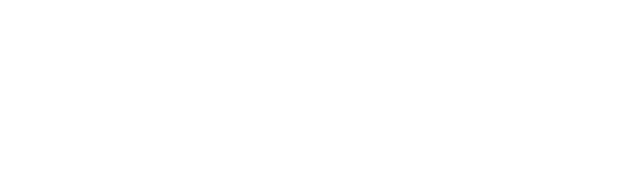
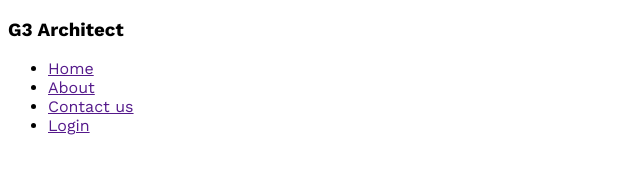
Before and after one commit to Shihab352/G3-Architect_Website, a plain HTML site: page index.html in a window 1280 px wide. Shown: the whole page, without its empty margins (0-640 px from the left). Drawn offline with nearby package versions, Linux system fonts and the light colour scheme.

Commit message:
setup fonts work sans

```diff
--- a/index.html
+++ b/index.html
@@ -3,9 +3,26 @@
 <head>
     <meta charset="UTF-8">
     <meta name="viewport" content="width=device-width, initial-scale=1.0">
-    <title>Document</title>
+    <title>G3 Architect</title>
+    <link rel="stylesheet" href="styles/style.css">
 </head>
 <body>
+    <header>
+<nav>
+    <h3>G3 Architect</h3>
+    <ul>
+        <li><a href="">Home</a></li>
+        <li><a href="">About</a></li>
+        <li><a href="">Contact us</a></li>
+        <li><a href="">Login</a></li>
+    </ul>
+</nav>
+    </header>
+    <main>
 
+    </main>
+    <footer>
+
+    </footer>
 </body>
 </html>
--- a/styles/style.css
+++ b/styles/style.css
@@ -0,0 +1,6 @@
+/* import font style from google fonts */
+@import url('https://fonts.googleapis.com/css2?family=Work+Sans:wght@400;500;600;700;800&display=swap');
+
+*{
+    font-family: 'Work Sans', sans-serif;
+}
```
